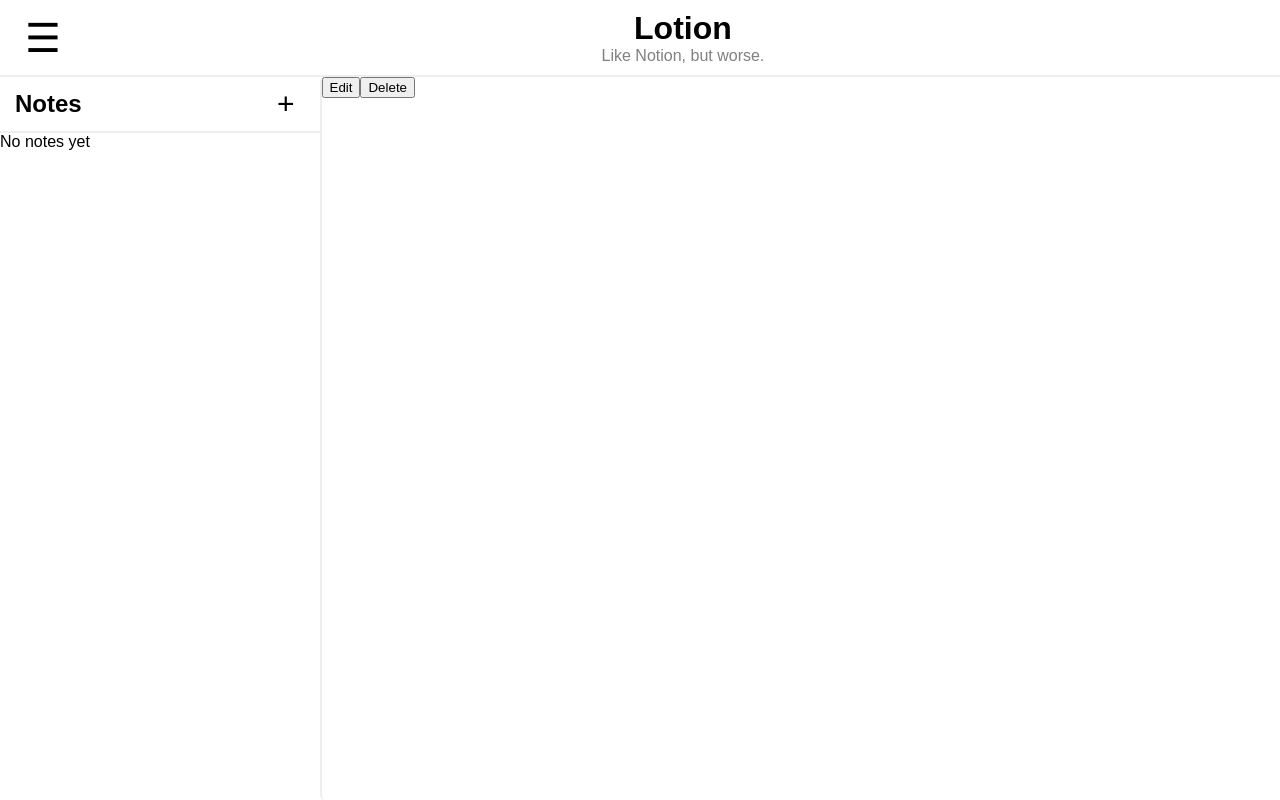
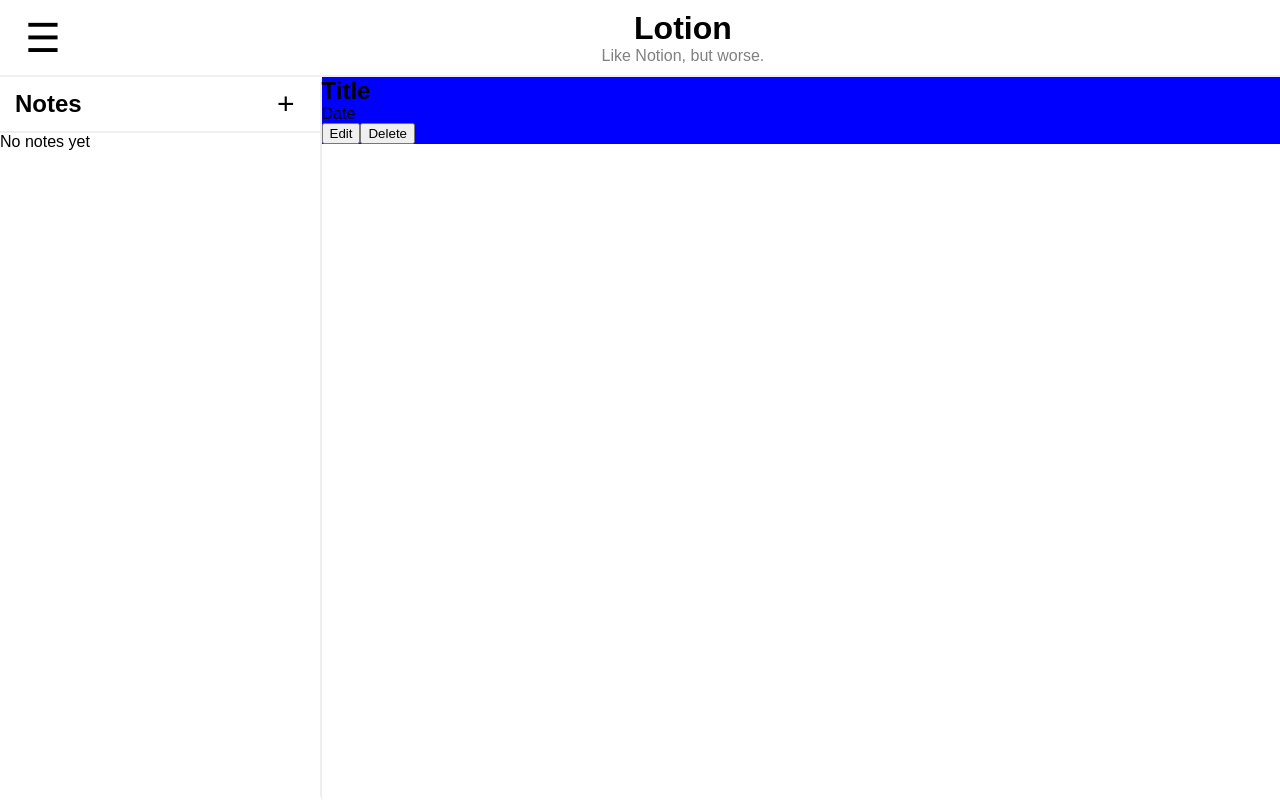
Before and after one commit to EadanL/eadanL-lotion, a React (Create React App) app: page / in a window 1280 px wide. Built offline with nearby package versions, Linux system fonts and the light colour scheme.

Commit message:
Going to bed

```diff
--- a/src/App.js
+++ b/src/App.js
@@ -12,9 +12,9 @@
 		<BrowserRouter>
 			<Routes>
 				<Route element={<Layout />}>
+					<Route path="/" element={<Viewer />}></Route>
 					{/* <Route path="/" element={<Blank />}></Route> */}
 					<Route path="/edit" element={<Editor />}></Route>
-					<Route path="/" element={<Viewer />}></Route>
 				</Route>
 			</Routes>
 		</BrowserRouter>
--- a/src/components/viewer.jsx
+++ b/src/components/viewer.jsx
@@ -6,8 +6,10 @@
 			<div id="note-container">
 				<div id="toolbar">
 					<div id="note-info">
-						<h2>{/* note title here */}</h2>
-						<p id="note-date">{/* date of note creation here */}</p>
+						<h2>{/* note title here */}Title</h2>
+						<p id="note-date">
+							Date{/* date of note creation here */}
+						</p>
 					</div>
 					<button id="edit-button">Edit</button>
 					<button id="delete-button">Delete</button>
--- a/src/index.css
+++ b/src/index.css
@@ -112,3 +112,8 @@
 	border-left: solid 2px #eeeeee;
 	border-radius: 5px;
 }
+
+/* VIEWER */
+#toolbar {
+	background-color: blue;
+}
```
